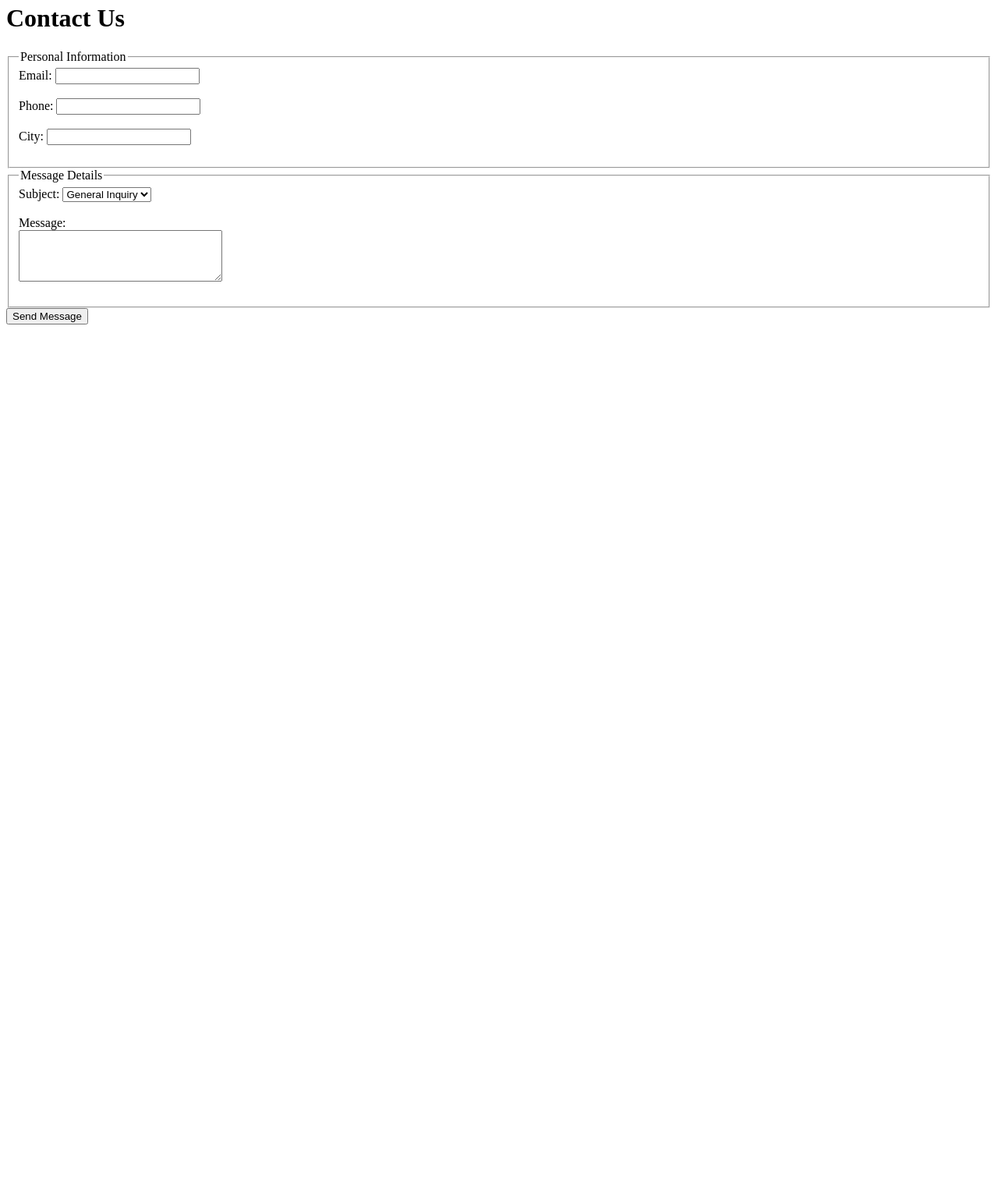
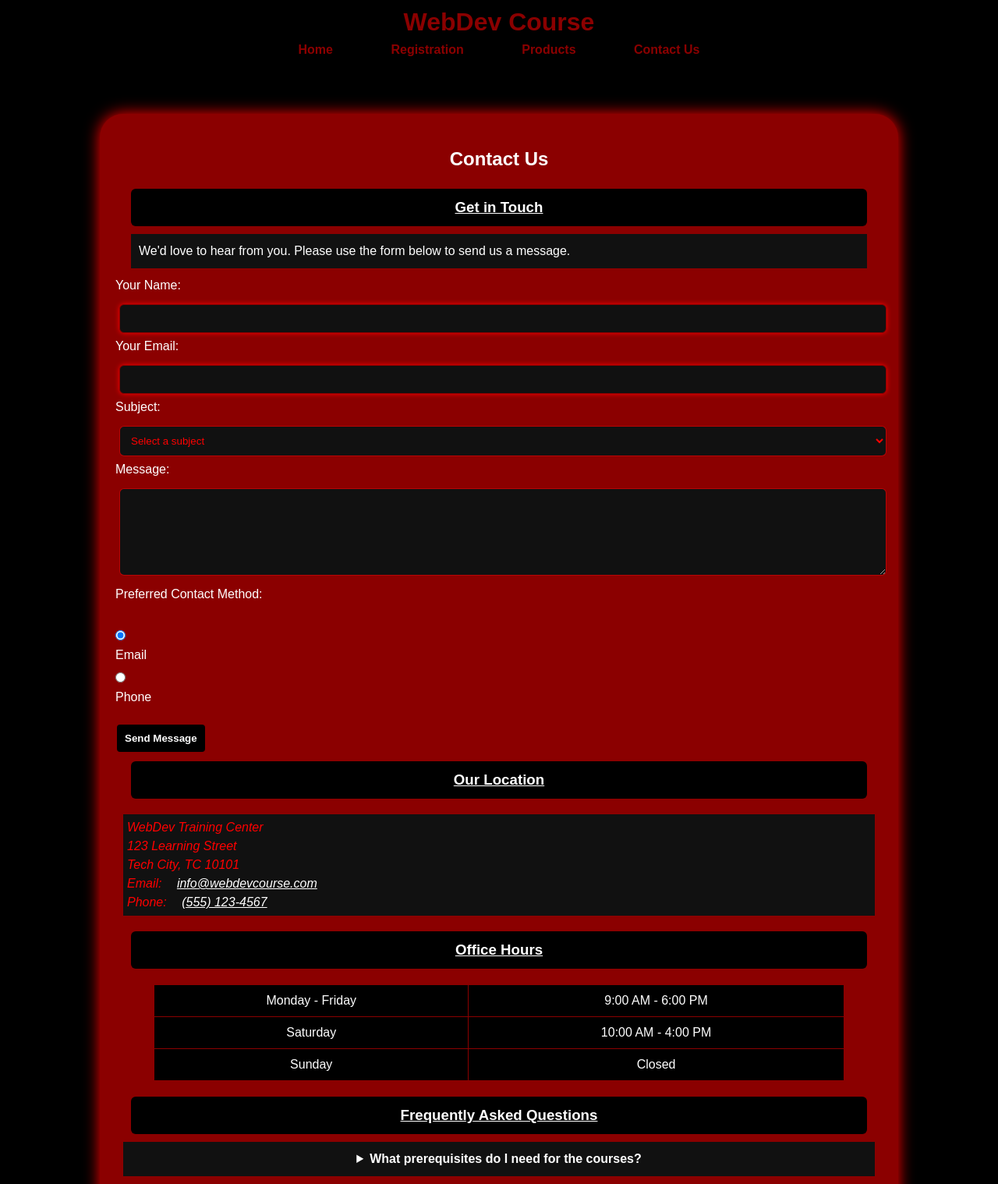
Before and after one commit to AreebaFatima101/IT-513, a plain HTML site: page Weekly Assignments/contact.html in a window 1280 px wide. Shown: the part 16-1534 px from the top of the page at 78% size. Before the commit the page ends 800 px from the top, so only its background shows below. Drawn offline with Linux system fonts and the light colour scheme.

Commit message:
Add files via upload

```diff
--- /dev/null
+++ b/Weekly Assignments/Cstyles.css
@@ -0,0 +1,224 @@
+* {
+  margin: 0;
+  padding: 0;
+  box-sizing: border-box;
+}
+
+body {
+  font-family: Arial, sans-serif;
+  background-color: black;
+  color: white;
+  line-height: 1.5;
+}
+/* Header styling */
+header {
+  background-color: black;
+  color: darkred;
+  padding: 20px;
+  text-align: center;
+}
+header ul {
+  list-style: none;
+  padding: 0;
+  margin: 0;
+  text-align: center;
+}
+header li {
+  display: inline-block;
+  margin: 0 15px;
+}
+header a {
+  padding:20px;
+  color:darkred;
+  text-decoration: none;
+  font-weight: bold;
+  transition: all 0.3s ease;
+}
+header a:hover {
+  color:red;
+  text-shadow: 0 0 10px crimson;
+}
+/* main design */
+section{
+    background-color:darkred;
+    color:white;
+    border-radius: 30px;
+    padding:20px;
+    margin:50px auto;
+    width:80%;
+    box-shadow: 0 0 20px red;
+}
+section h2{
+    color:white;
+    padding:10px;
+    margin:10px 20px;
+    text-align:center;
+    border-radius:6px;
+}
+section h3{
+    background-color:black;
+    color:white;
+    padding:10px;
+    margin:10px 20px;
+    text-align:center;
+    text-decoration: underline;
+    border-radius:6px;
+}
+article:first-of-type  > p{
+  box-sizing: 8px;
+  background-color:#111;
+  color:white;
+  padding:10px;
+  margin:10px 20px;
+}
+
+/* Form fields */
+input[type="text"],
+input[type="email"],
+select,
+textarea {
+  background-color: #111;
+  color: red;
+  border: 1px solid rgba(255, 0, 0, 0.7);
+  padding:10px;
+  margin:5px 5px;
+  border-radius: 6px;
+  width: 100%;
+  margin-top: 6px;
+  box-sizing: border-box;
+}
+
+input[type="text"],
+input[type="email"],
+select:focus,
+textarea:focus{
+  outline: none;
+  border-color:darkred;
+  box-shadow: 0 0 6px red;
+}
+fieldset {
+  border: none;
+  color:white;
+  padding: 0;
+  margin: 0;
+}
+
+/*Label and placeholder styling */
+label {
+  display: block;
+  color: white;
+  margin-bottom: 6px;
+}
+input[type="submit"] {
+  background-color: black;
+  color: white;
+  border: 2px solid darkred;
+  padding: 10px;
+  border-radius:6px;
+  font-weight: bold;
+  margin-right: 10px;
+  margin-top: 15px;
+  transition: all 0.3s ease;
+}
+input[type="submit"]:hover{
+  background-color: red;
+  color: black;
+  border: 2px solid red;
+  margin: 0 10px;
+}
+.form-buttons {
+  text-align: center;
+}
+
+article address{
+  background-color: #111;
+  color:red;
+  margin:20px 10px;
+  padding:5px;
+}
+article address a{
+  background-color:#111;
+  color:white;
+  margin:0 10px;
+  padding:5px;
+
+}
+article address a:hover{
+  background-color:red;
+}
+table{
+    border-collapse: collapse;
+    margin: 20px auto;
+    max-width:900px;
+    width:90%;
+}
+
+table, th, td {
+  border: 1px solid darkred;
+}
+
+table th{
+    background-color:#111;
+    color:red;
+    text-align:center;
+    font-weight:bold;
+    margin: 0 8px;
+    padding:10px
+}
+table td{
+    background-color:black;
+    color:white;
+    text-align:center;
+    padding:8px;
+    margin: 0 5px;
+}
+
+table tbody tr:hover {
+  background-color: crimson;
+  color: black;
+  transition: 0.3s;
+}
+summary{
+  background-color:#111;
+  color:white;
+  text-align:center;
+  font-weight:bold;
+  margin: 7px 10px;
+  padding:10px
+}
+
+details p{
+  background-color: red;
+  border-radius:6px;
+  padding:5px;
+  margin:0 auto;
+}
+
+/* Footer styling */
+footer {
+  background-color: black;
+  color:darkred;
+  padding: 20px;
+  text-align: center;
+}
+footer ul {
+  list-style: none;
+  padding: 0;
+  margin: 10px 15px;
+  text-align:center;
+}
+footer li {
+  display: inline;
+  margin: 0px 25px;
+}
+footer a {
+  padding: 30px;
+  color:darkred;
+  text-decoration: none;
+  font-weight: bold;
+  transition: all 0.3s ease;
+}
+footer a:hover {
+  color: darkred;
+  text-shadow: 0 0 10px red;
+}
--- a/Weekly Assignments/contact.html
+++ b/Weekly Assignments/contact.html
@@ -1,51 +1,131 @@
 <!DOCTYPE html>
 <html lang="en">
 <head>
-  <meta charset="UTF-8">
-  <title>Contact Form</title>
+    <meta charset="UTF-8">
+    <meta name="viewport" content="width=device-width, initial-scale=1.0">
+    <link rel="stylesheet" href="styles.css"></link>
+    <link rel="stylesheet" href="Cstyles.css"></link>
+    <title>WebDev Course - Contact Us</title>
 </head>
 <body>
+    <header>
+        <h1>WebDev Course</h1>
+        <nav>
+            <ul>
+                <li><a href="index.html">Home</a></li>
+                <li><a href="registration.html">Registration</a></li>
+                <li><a href="products.html">Products</a></li>
+                <li><a href="contact.html">Contact Us</a></li>
+            </ul>
+        </nav>
+    </header>
 
-  <h1>Contact Us</h1>
+    <main>
+        <section>
+            <h2>Contact Us</h2>
 
-  <form>
-    <fieldset>
-      <legend>Personal Information</legend>
+            <article>
+                <h3>Get in Touch</h3>
+                <p>We'd love to hear from you. Please use the form below to send us a message.</p>
 
-      <label for="email">Email:</label>
-      <input type="email" id="email" name="email" required><br><br>
+                <form action="contact-success.html" method="get">
+                    <p>
+                        <label for="contact-name">Your Name:</label>
+                        <input type="text" id="contact-name" name="contact-name" required>
+                    </p>
+                    <p>
+                        <label for="contact-email">Your Email:</label>
+                        <input type="email" id="contact-email" name="contact-email" required>
+                    </p>
+                    <p>
+                        <label for="contact-subject">Subject:</label>
+                        <select id="contact-subject" name="contact-subject" required>
+                            <option value="">Select a subject</option>
+                            <option value="general">General Inquiry</option>
+                            <option value="course">Course Information</option>
+                            <option value="technical">Technical Support</option>
+                            <option value="billing">Billing Question</option>
+                            <option value="other">Other</option>
+                        </select>
+                    </p>
+                    <p>
+                        <label for="contact-message">Message:</label>
+                        <textarea id="contact-message" name="contact-message" rows="6" cols="50" required></textarea>
+                    </p>
+                    <p>
+                        <label>Preferred Contact Method:</label><br>
+                        <input type="radio" id="contact-email-method" name="contact-method" value="email" checked>
+                        <label for="contact-email-method">Email</label>
 
-      <label for="tel">Phone:</label>
-      <input type="tel" id="tel" name="tel"><br><br>
+                        <input type="radio" id="contact-phone-method" name="contact-method" value="phone">
+                        <label for="contact-phone-method">Phone</label>
+                    </p>
+                    <p>
+                        <input type="submit" value="Send Message">
+                    </p>
+                </form>
+            </article>
 
-      <label for="city">City:</label>
-      <input list="cities" id="city" name="city">
-      <datalist id="cities">
-        <option value="Faisalabad">
-        <option value="Lahore">
-        <option value="Islamabad">
-        <option value="Karachi">
-      </datalist><br><br>
+            <article>
+                <h3>Our Location</h3>
+                <address>
+                    WebDev Training Center<br>
+                    123 Learning Street<br>
+                    Tech City, TC 10101<br>
+                    Email: <a href="mailto:info@webdevcourse.com">info@webdevcourse.com</a><br>
+                    Phone: <a href="tel:+15551234567">(555) 123-4567</a>
+                </address>
+            </article>
 
-    </fieldset>
+            <article>
+                <h3>Office Hours</h3>
+                <table>
+                    <tr>
+                        <td>Monday - Friday</td>
+                        <td>9:00 AM - 6:00 PM</td>
+                    </tr>
+                    <tr>
+                        <td>Saturday</td>
+                        <td>10:00 AM - 4:00 PM</td>
+                    </tr>
+                    <tr>
+                        <td>Sunday</td>
+                        <td>Closed</td>
+                    </tr>
+                </table>
+            </article>
 
-    <fieldset>
-      <legend>Message Details</legend>
+            <article>
+                <h3>Frequently Asked Questions</h3>
+                <details>
+                    <summary>What prerequisites do I need for the courses?</summary>
+                    <p>Our beginner courses require no prior experience. For intermediate and advanced courses, we recommend basic computer literacy and familiarity with using web browsers.</p>
+                </details>
 
-      <label for="subject">Subject:</label>
-      <select id="subject" name="subject">
-        <option>General Inquiry</option>
-        <option>Support</option>
-        <option>Feedback</option>
-      </select><br><br>
+                <details>
+                    <summary>How long do I have access to course materials?</summary>
+                    <p>You'll have lifetime access to all course materials once you enroll, including any future updates to the content.</p>
+                </details>
 
-      <label for="message">Message:</label><br>
-      <textarea id="message" name="message" rows="4" cols="30"></textarea><br><br>
+                <details>
+                    <summary>Do you offer payment plans?</summary>
+                    <p>Yes, we offer flexible payment plans for all our courses. Contact us for more information about available options.</p>
+                </details>
+            </article>
+        </section>
+    </main>
 
-    </fieldset>
-
-    <button type="submit">Send Message</button>
-  </form>
-
+    <footer>
+        <p>&copy; 2023 Web Development Course. All rights reserved.</p>
+        <nav>
+            <ul>
+                <li><a href="index.html">Home</a></li>
+                <li><a href="registration.html">Registration</a></li>
+                <li><a href="products.html">Products</a></li>
+                <li><a href="contact.html">Contact Us</a></li>
+            </ul>
+        </nav>
+        <p>This website demonstrates HTML5 semantic structure without any CSS styling.</p>
+    </footer>
 </body>
 </html>
```
